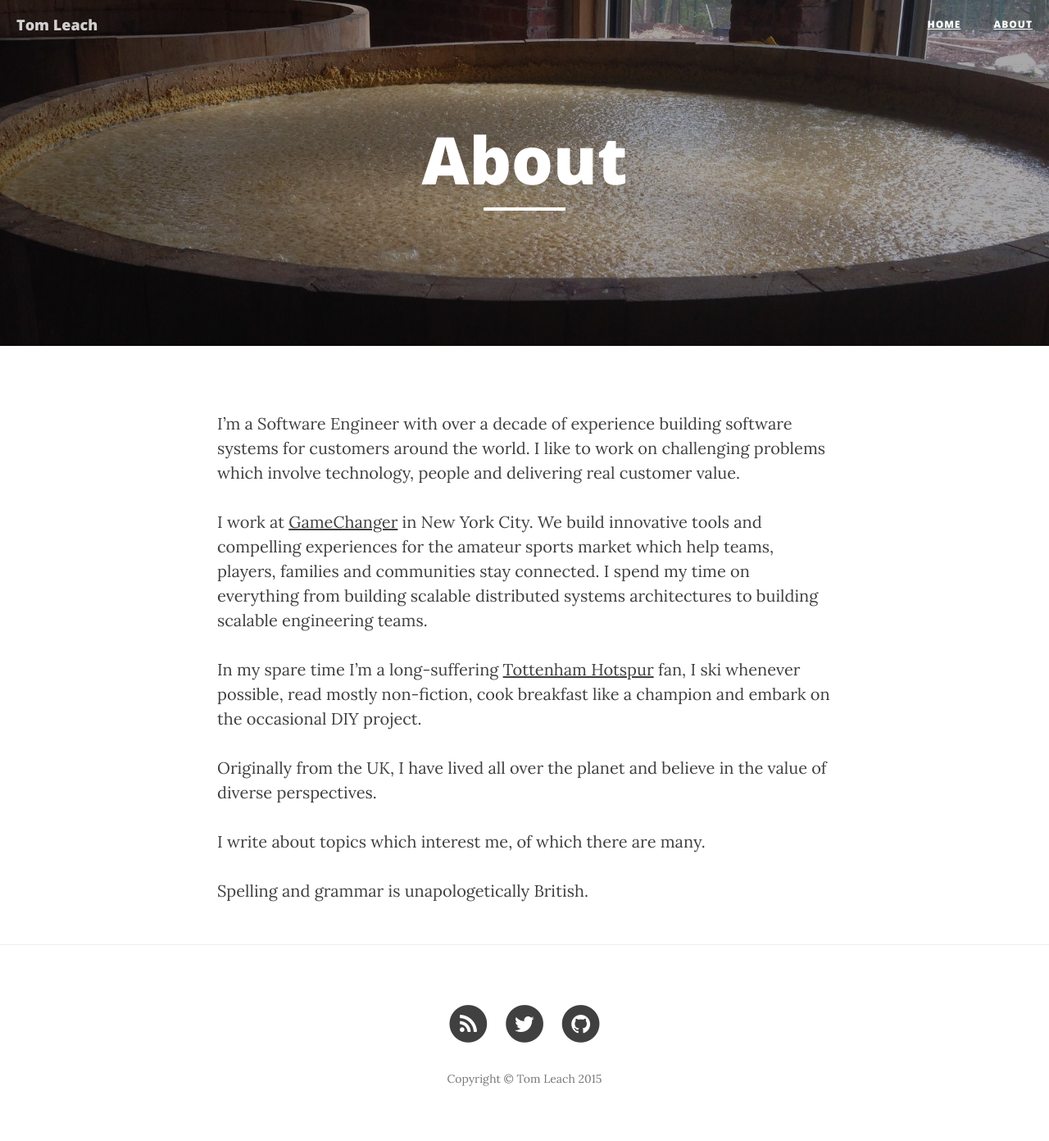
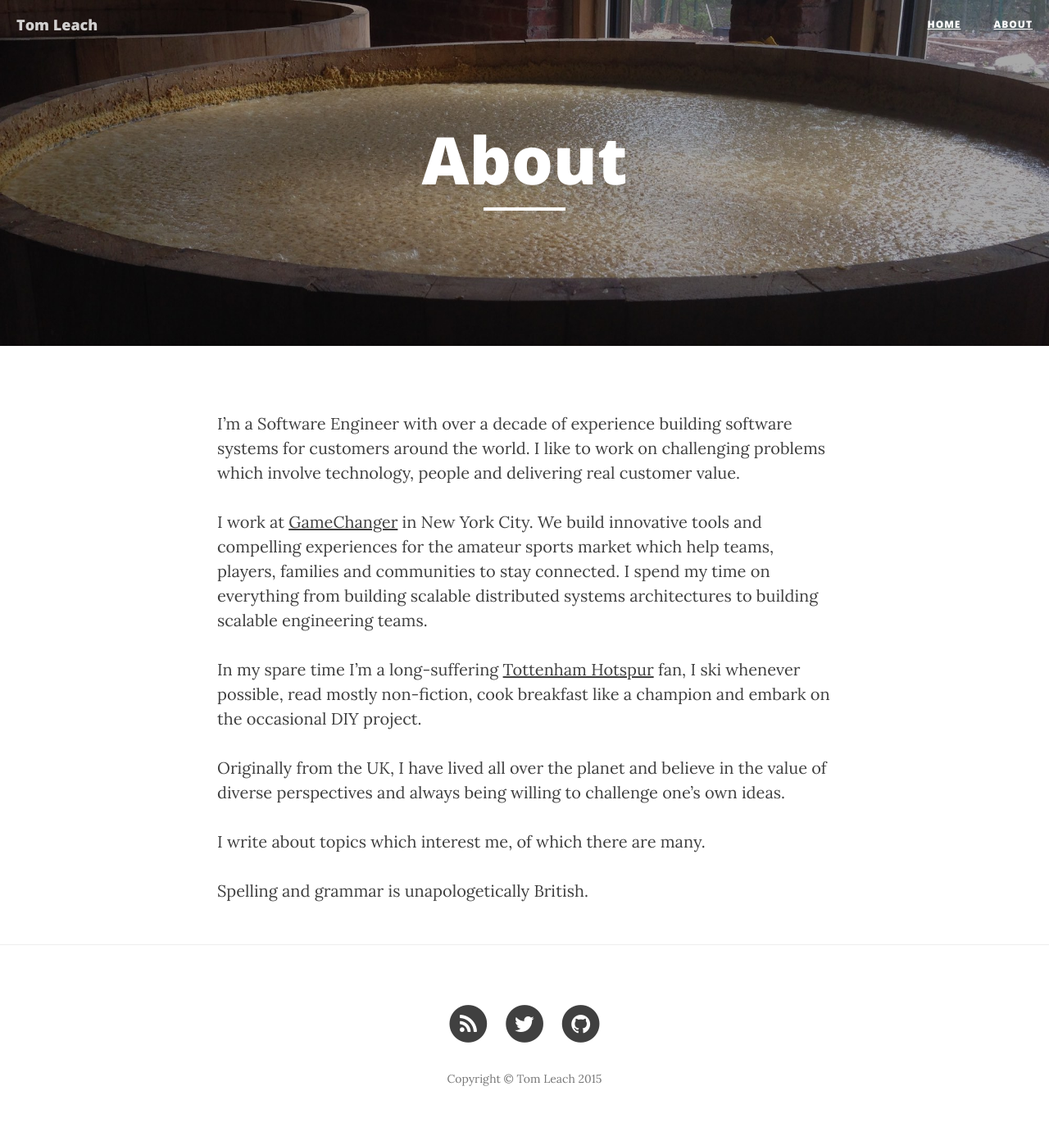
Before and after one commit to tleach/tleach.github.io, a Jekyll site: the page built from about.md, in a window 1280 px wide. Shown: the whole page at 82% size. Built offline with Jekyll 4.4.1, drawn with Linux system fonts in a browser that asks for light colours; nearby versions of some CDN libraries.

Commit message:
More about

```diff
--- a/about.md
+++ b/about.md
@@ -6,11 +6,11 @@ header-img: "img/mash.jpg"
 
 I'm a Software Engineer with over a decade of experience building software systems for customers around the world. I like to work on challenging problems which involve technology, people and delivering real customer value.
 
-I work at [GameChanger](http://gc.com) in New York City. We build innovative tools and compelling experiences for the amateur sports market which help teams, players, families and communities stay connected. I spend my time on everything from building scalable distributed systems architectures to building scalable engineering teams.
+I work at [GameChanger](http://gc.com) in New York City. We build innovative tools and compelling experiences for the amateur sports market which help teams, players, families and communities to stay connected. I spend my time on everything from building scalable distributed systems architectures to building scalable engineering teams.
 
 In my spare time I'm a long-suffering [Tottenham Hotspur](http://www.tottenhamhotspur.com/) fan, I ski whenever possible, read mostly non-fiction, cook breakfast like a champion and embark on the occasional DIY project.
 
-Originally from the UK, I have lived all over the planet and believe in the value of diverse perspectives.
+Originally from the UK, I have lived all over the planet and believe in the value of diverse perspectives and always being willing to challenge one's own ideas.
 
 I write about topics which interest me, of which there are many.
 
```
